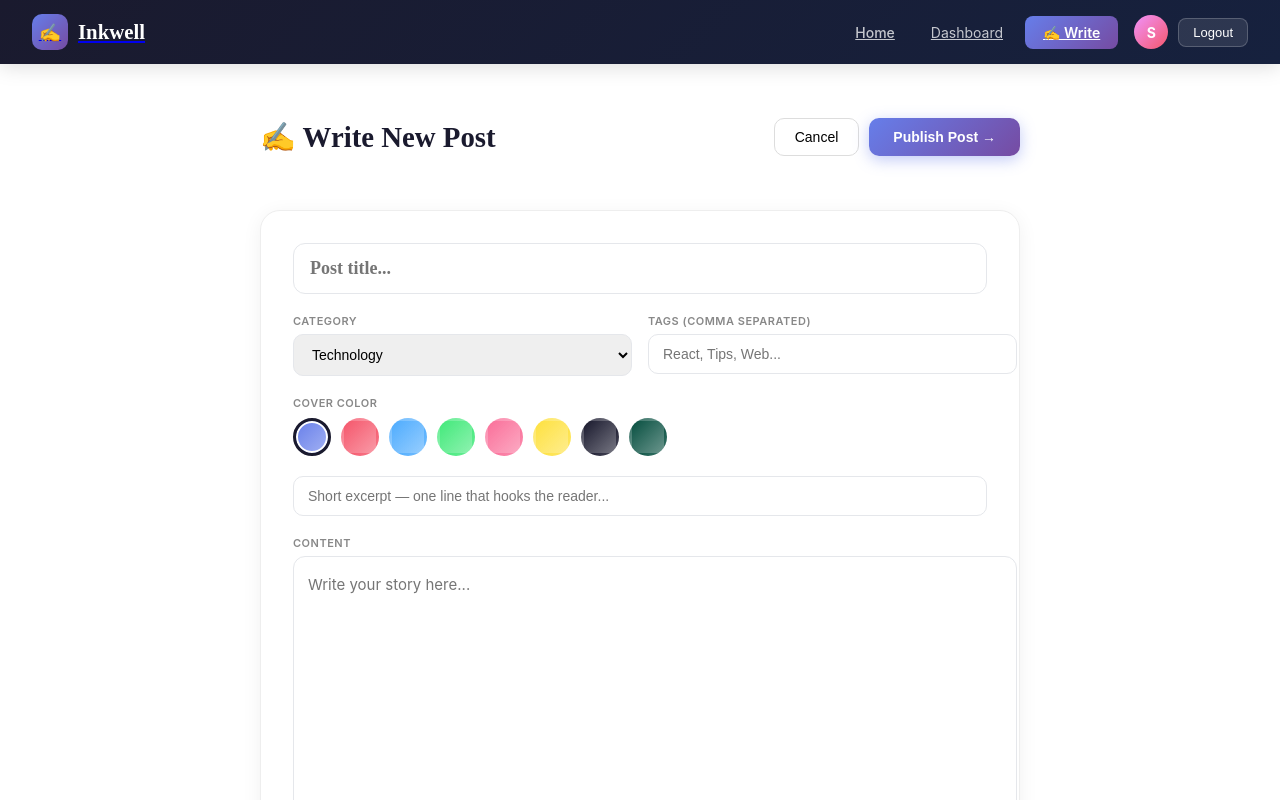
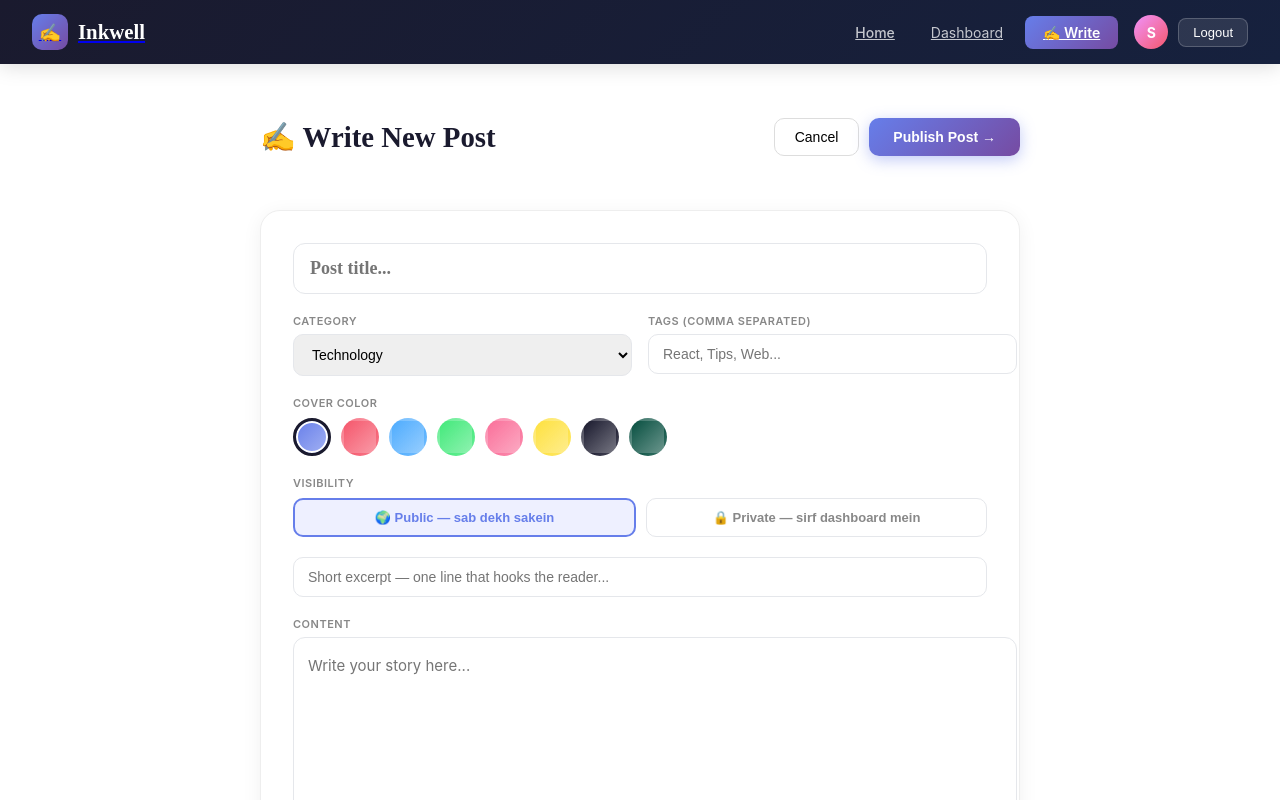
Before and after one commit to khushikushwaha415-hue/inkwell-blog-frontend, a React (Create React App) app: page /create in a window 1280 px wide. Shown: the top 800 px of the page. Built offline with nearby package versions, Linux system fonts and the light colour scheme; sample sign-in values are in the browser's storage.

Commit message:
feat: add public/private toggle in create post

```diff
--- a/src/pages/CreatePost.jsx
+++ b/src/pages/CreatePost.jsx
@@ -6,7 +6,7 @@ const CATEGORIES = ['Technology', 'Life', 'Travel', 'Food', 'Health', 'Finance',
 const COLORS = ['#667eea', '#f5576c', '#4facfe', '#43e97b', '#fa709a', '#fee140', '#1a1a2e', '#085041'];
 
 export default function CreatePost() {
-  const [form, setForm] = useState({ title: '', excerpt: '', content: '', category: 'Technology', tags: '', coverColor: '#667eea' });
+  const [form, setForm] = useState({ title: '', excerpt: '', content: '', category: 'Technology', tags: '', coverColor: '#667eea', isPublic: true });
   const [error, setError] = useState('');
   const [loading, setLoading] = useState(false);
   const navigate = useNavigate();
@@ -80,6 +80,30 @@ export default function CreatePost() {
           </div>
         </div>
 
+        <div>
+          <label style={{ fontSize: '11px', fontWeight: 600, color: '#888', textTransform: 'uppercase', letterSpacing: '0.5px', display: 'block', marginBottom: '8px' }}>Visibility</label>
+          <div style={{ display: 'flex', gap: '10px' }}>
+            <button onClick={() => set('isPublic', true)} style={{
+              flex: 1, padding: '10px', borderRadius: '10px', cursor: 'pointer',
+              border: form.isPublic ? '2px solid #667eea' : '1.5px solid #e5e7eb',
+              background: form.isPublic ? '#eef0ff' : '#fff',
+              color: form.isPublic ? '#667eea' : '#888',
+              fontWeight: 600, fontSize: '13px',
+            }}>
+              🌍 Public — sab dekh sakein
+            </button>
+            <button onClick={() => set('isPublic', false)} style={{
+              flex: 1, padding: '10px', borderRadius: '10px', cursor: 'pointer',
+              border: !form.isPublic ? '2px solid #667eea' : '1.5px solid #e5e7eb',
+              background: !form.isPublic ? '#eef0ff' : '#fff',
+              color: !form.isPublic ? '#667eea' : '#888',
+              fontWeight: 600, fontSize: '13px',
+            }}>
+              🔒 Private — sirf dashboard mein
+            </button>
+          </div>
+        </div>
+
         <input placeholder="Short excerpt — one line that hooks the reader..." value={form.excerpt} onChange={e => set('excerpt', e.target.value)}
           style={{ padding: '11px 14px', border: '1.5px solid #e5e7eb', borderRadius: '10px', fontSize: '14px', outline: 'none' }}
         />
```
